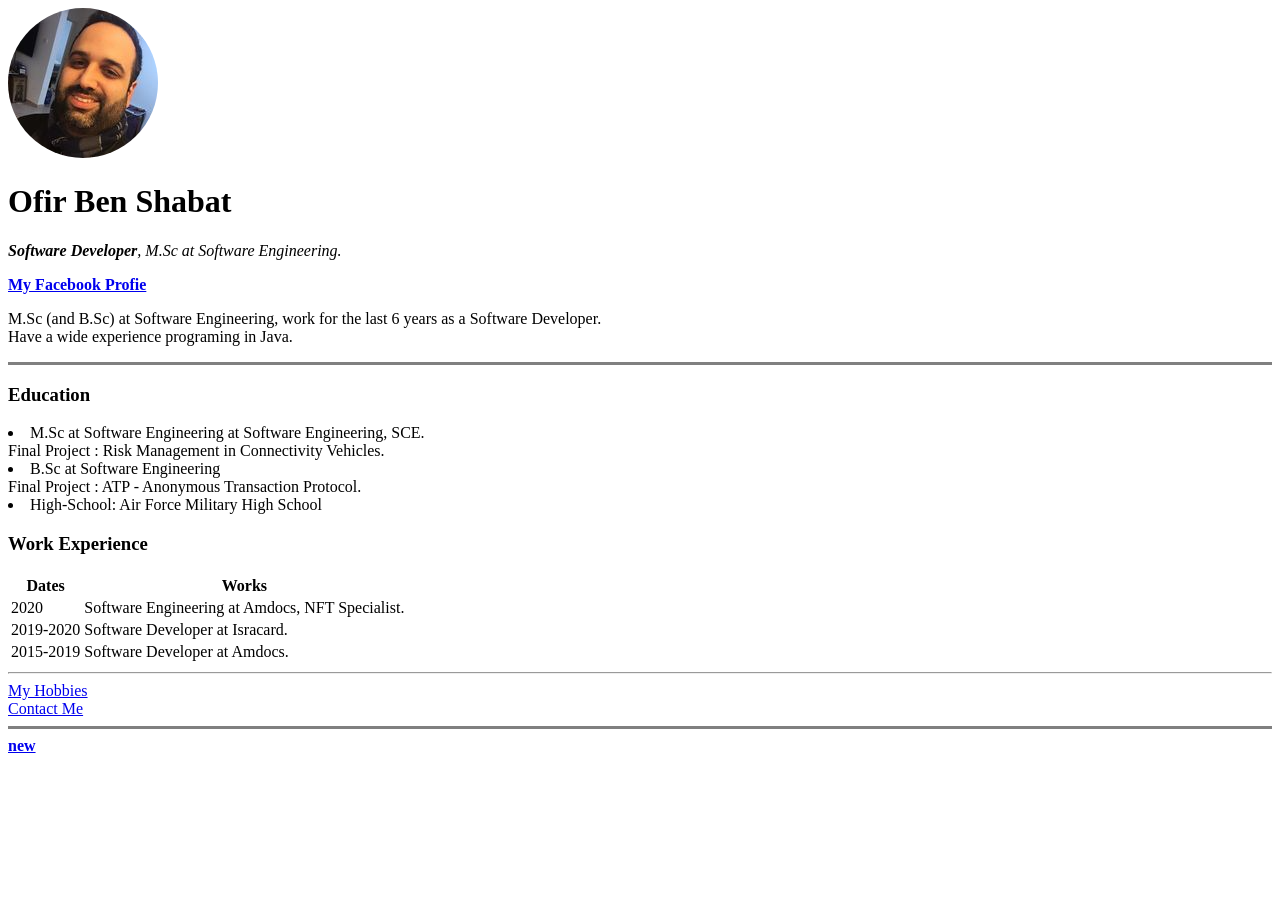
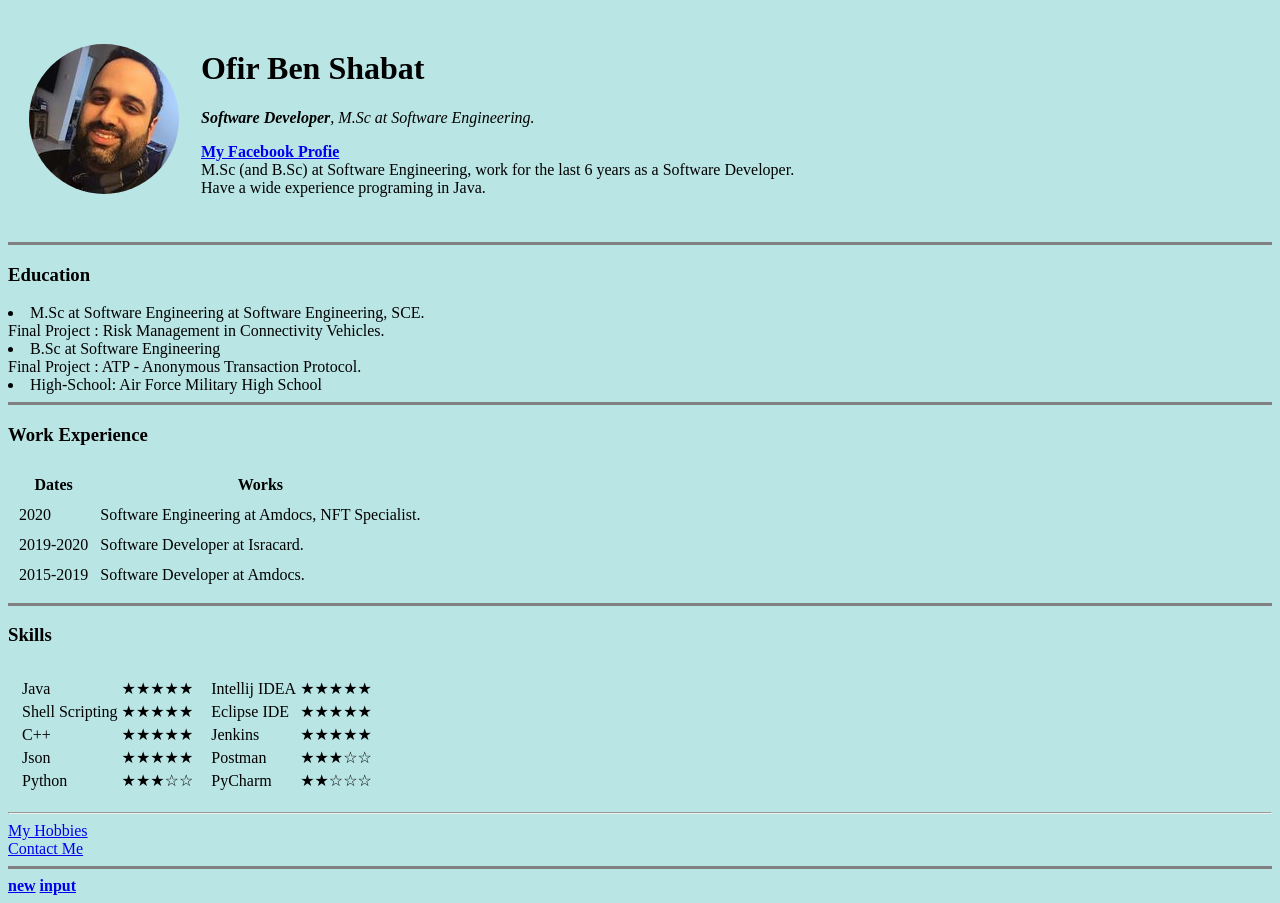
Before and after one commit to ofirbsh/cv, a plain HTML site: page bk_index.html in a window 1280 px wide. Before the commit the page ends 800 px from the top, so only its background shows below. Drawn offline with Linux system fonts and the light colour scheme.

Commit message:
update color

```diff
--- a/bk_index.html
+++ b/bk_index.html
@@ -6,20 +6,27 @@
   <title>🎧 Ofir's Personal Site</title>
 </head>
 
-<body>
+<body style="background-color: #BAE5E5;">
   <!-- another photos
   <img src="https://media-exp3.licdn.com/dms/image/C5603AQHbFrAiJyPeKg/profile-displayphoto-shrink_200_200/0/1517475787747?e=1628726400&v=beta&t=ylRq71CBxJzfWAkshlRbcSjBk-HJ964CwrQJFG8qR8w" alt="Ofir Profile picture" />
   <img src="ofirBenShabat.jpg" alt=""/>
   !-->
-  <img src="ofirBenShabat-circle-cropped.png" alt="ofir profile picture" />
+  <table cellspacing="20">
+    <tr>
+      <td> <img src="ofirBenShabat-circle-cropped.png" alt="ofir profile picture" /></td>
+      <td>
         <h1>Ofir Ben Shabat</h1>
         <p><em><strong>Software Developer</strong>, M.Sc at Software Engineering.</em></p>
+        <p>
           <strong><a href="https://www.facebook.com/ofir.shabat">My Facebook Profie</a></strong>
-  <p>
+          <br>
           M.Sc (and B.Sc) at Software Engineering, work for the last 6 years as a Software Developer.
           <br>
           Have a wide experience programing in Java.
         </p>
+      </td>
+    </tr>
+  </table>
 
   <hr size="3" noshade>
 
@@ -37,8 +44,9 @@
     </li>
     <li>High-School: Air Force Military High School</li>
   </ui>
+  <hr size="3" noshade>
   <h3>Work Experience</h3>
-  <table>
+  <table cellspacing="10">
     <thead>
       <th>Dates</th>
       <th>Works</th>
@@ -57,15 +65,70 @@
         <td>Software Developer at Amdocs.</td>
       </tr>
     </tbody>
-    <tfoot>
-    </tfoot>
   </table>
+  <hr size="3" noshade>
+  <h3>Skills</h3>
+
+  <table cellspacing="10">
+    <tr>
+      <td>
+        <table>
+          <tr>
+            <td>Java</td>
+            <td>★★★★★</td>
+          </tr>
+          <tr>
+            <td>Shell Scripting</td>
+            <td>★★★★★</td>
+          </tr>
+          <tr>
+            <td>C++</td>
+            <td>★★★★★</td>
+          </tr>
+          <tr>
+            <td>Json</td>
+            <td>★★★★★</td>
+          </tr>
+          <tr>
+            <td>Python</td>
+            <td>★★★☆☆</td>
+          </tr>
+        </table>
+      </td>
+      <td>
+        <table>
+          <tr>
+            <td>Intellij IDEA</td>
+            <td>★★★★★</td>
+          </tr>
+          <tr>
+            <td>Eclipse IDE</td>
+            <td>★★★★★</td>
+          </tr>
+          <tr>
+            <td>Jenkins</td>
+            <td>★★★★★</td>
+          </tr>
+          <tr>
+            <td>Postman</td>
+            <td>★★★☆☆</td>
+          </tr>
+          <tr>
+            <td>PyCharm</td>
+            <td>★★☆☆☆</td>
+          </tr>
+        </table>
+      </td>
+    </tr>
+  </table>
+
   <hr>
   <a href="hobbies.html">My Hobbies</a>
   <br>
   <a href="contactInfo.html">Contact Me</a>
   <hr size="3" noshade>
   <strong><a href="index.html">new</a></strong>
+  <strong><a href="inputs.html">input</a></strong>
 </body>
 
 </html>
```
Also changed, not shown: index.html (+14 -0 lines). Lines whose indentation alone changed are shown as unchanged.
